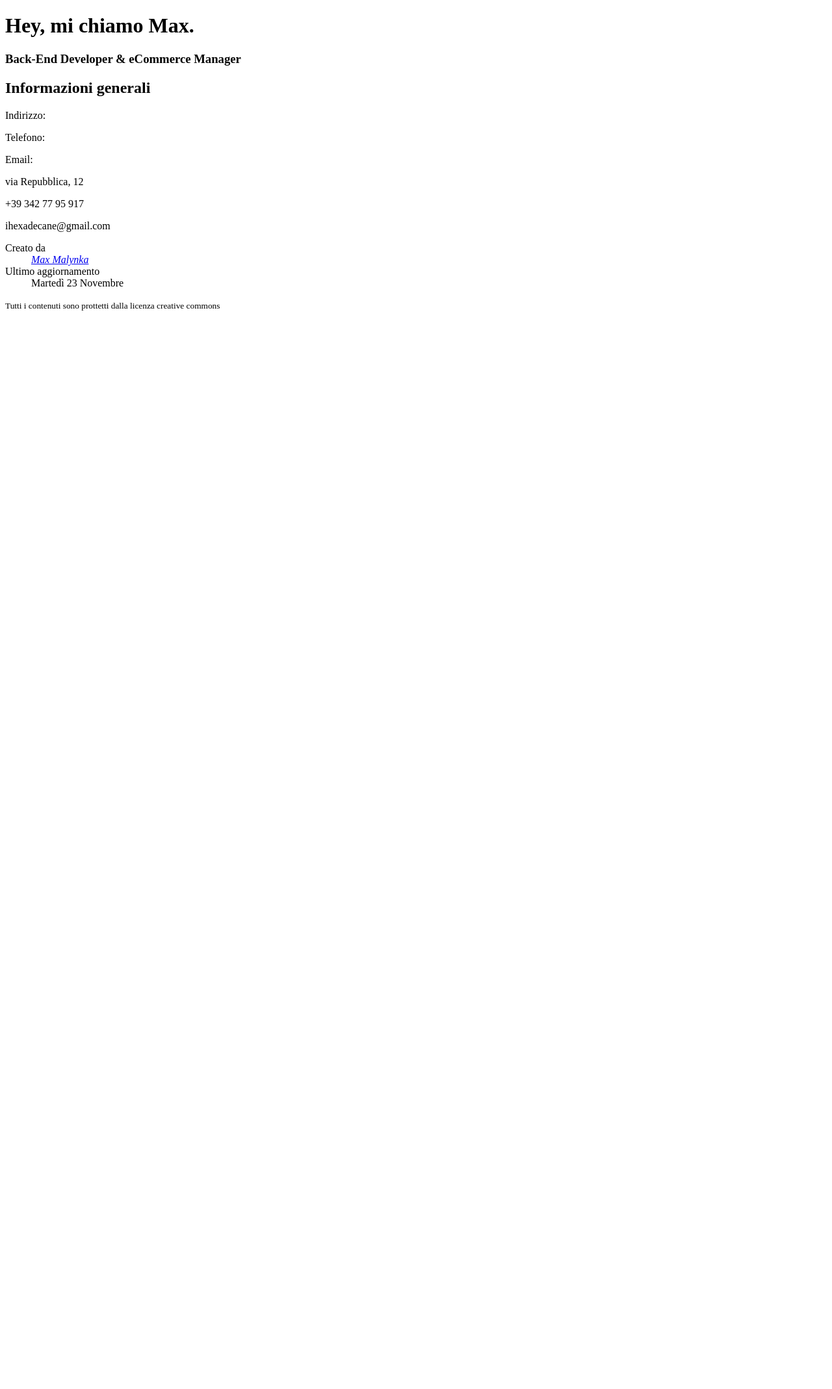
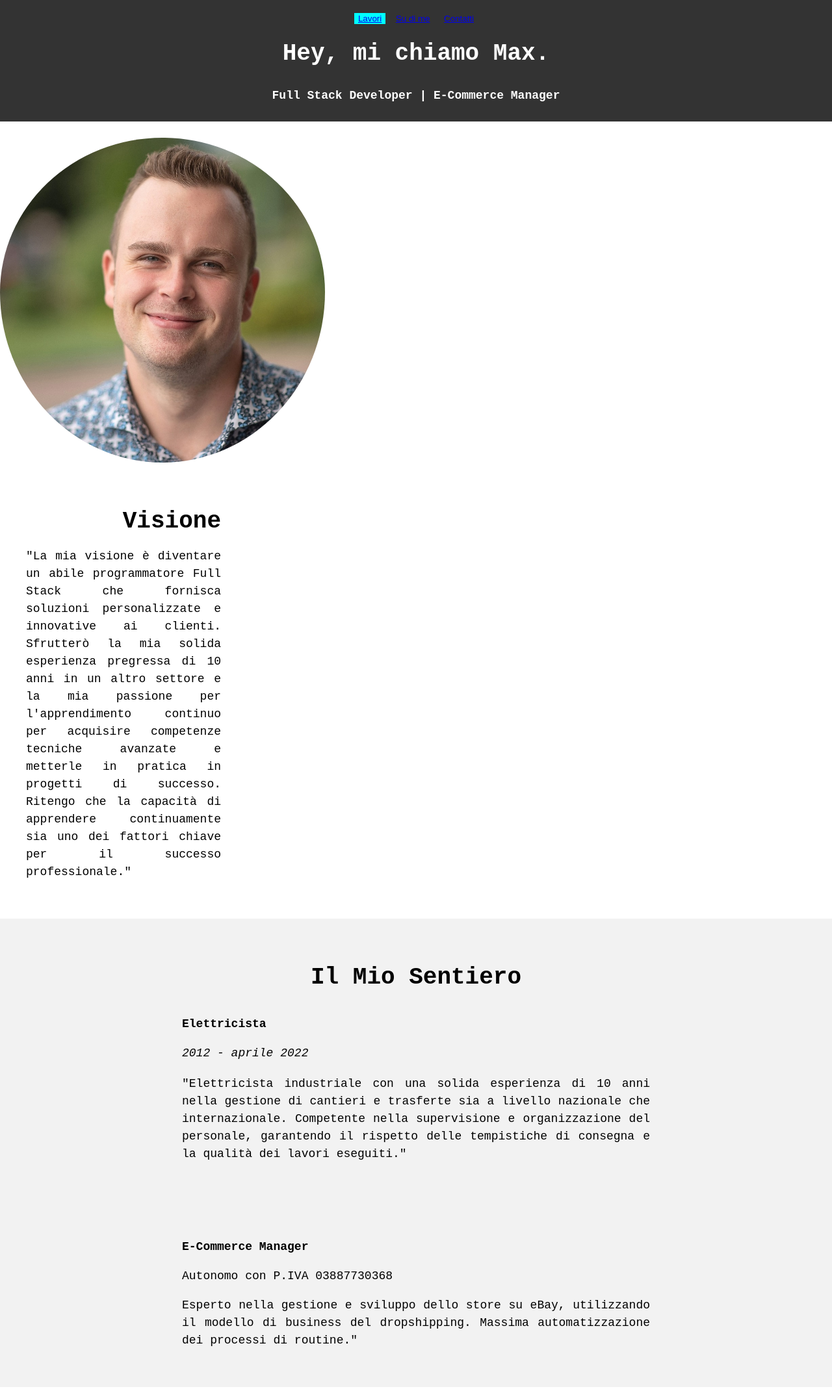
Before and after one commit to Kokkaine/CV_Malynka, a plain HTML site: page index.html in a window 1280 px wide. Shown: the top 2138 px of the page at 65% size. Before the commit the page ends 800 px from the top, so only its background shows below. Drawn offline with Linux system fonts and the light colour scheme.

Commit message:
befor changing

```diff
--- a/css/styles.css
+++ b/css/styles.css
@@ -0,0 +1,142 @@
+/* Preso da w3schools
+https://www.w3schools.com/howto/howto_css_social_media_buttons.asp*/
+.fa {
+    padding: 20px;
+    font-size: 30px;
+    width: 50px;
+    text-align: center;
+    text-decoration: none;
+  }
+
+  .fa:hover {
+    opacity: 0.7;
+  }
+
+
+  body {
+    font-family: 'Courier New', monospace;
+    margin: 0;
+    padding: 0;
+  }
+
+   /* B1 - Barra Top */
+   .header {
+    display: flex;
+    flex-direction: column;
+    align-items: left;
+    background-color: #333;
+    color: #fff;
+    padding: 20px;
+    align-items: center;
+  }
+
+  .top {
+    font-size: 36px;
+    margin-bottom: 10px;
+  }
+
+  .undertop {
+    font-size: 18px;
+    margin-bottom: 10px;
+  }
+
+  .barra-top {
+    display: flex;
+    justify-content: space-between;
+    align-items: left;
+    background-color: #333;
+    color: #fff;
+    padding: 20px;
+  }
+
+  button {
+    background-color: transparent;
+    height: auto;
+    width: auto;
+    border: none;
+  }
+
+  .lavori {
+    background-color: aqua;
+    color: white;
+  }
+
+ /* B2 - Immagine & Visione */
+  .foto-profilo {
+    display: flex;
+    margin-right: auto;
+    border-radius: 50%;
+    width: 500px;
+    height: 500px;
+    position: static;
+    padding-top: 25px;
+  }
+
+  .visione {
+    text-align: right;
+    padding: 40px;
+    width: 300px;
+  }
+
+  .visione-titolo {
+    font-size: 36px;
+    margin-bottom: 20px;
+  }
+
+  .visone-contenuto {
+    font-size: 18px;
+    line-height: 1.5;
+    text-align: justify;
+  }
+
+  .exp1 {
+    display: flex;
+    flex-direction: column;
+    align-items: center;
+    background-color: #f2f2f2;
+    padding: 40px;
+  }
+
+  .exp1-titolo {
+    font-size: 36px;
+    margin-bottom: 20px;
+  }
+
+  .exp1-contenuto {
+    font-size: 18px;
+    line-height: 1.5;
+    text-align: justify;
+    width: 60%;
+    margin: 0 auto;
+  }
+
+  .exp1-mansione {
+    font-weight: bold;
+    margin-bottom: 10px;
+  }
+
+  .exp1-timeline {
+    font-style: italic;
+    margin-bottom: 20px;
+  }
+
+  .exp2 {
+    display: flex;
+    flex-direction: column;
+    align-items: center;
+    background-color: #f2f2f2;
+    padding: 40px;
+  }
+
+  .exp2-contenuto {
+    font-size: 18px;
+    line-height: 1.5;
+    text-align: justify;
+    width: 60%;
+    margin: 0 auto;
+  }
+
+  .exp2-mansione {
+    font-weight: bold;
+    margin-bottom: 10px;
+  }
--- a/index.html
+++ b/index.html
@@ -4,37 +4,106 @@
         <meta charset="UTF-8">
 	    <title>Max Malynka CV</title>
         <link rel="stylesheet" href="css/styles.css">
+        <link rel="stylesheet" href="https://cdnjs.cloudflare.com/ajax/libs/font-awesome/4.7.0/css/font-awesome.min.css">
     </head>
+
     <body>
-        <header>
-            <h1>Hey, mi chiamo Max.</h1>
-            <h3>Back-End Developer & eCommerce Manager</h3>
-        </header>
         <main>
-            <div>
-                <div>
-                    <h2>Informazioni generali</h2>
-                    <p>Indirizzo:</p>
-                    <p>Telefono:</p>
-                    <p>Email:</p>
-                </div>
-                <div>
-                    <p>via Repubblica, 12</p>
-                    <p>+39 342 77 95 917</p>
-                    <p>ihexadecane@gmail.com</p>
-                </div>
+            <!--B1 - Barra Top-->
+            <div calss="barra-top">
+                <header class="header">
+                    <div class="info">
+                        <button class="lavori">
+                            <a href="html/work.html">Lavori</a>
+                        </button>
+                        <button class="sudime">
+                            <a href="html/aboutme.html">Su di me</a>
+                        </button>
+                        <button class="Contatti">
+                            <a href="html/contacts.html">Contatti</a>
+                        </button>
+                    </div>
+                    <h1 class="top">Hey, mi chiamo Max.</h1>
+                    <h4 class="undertop">Full Stack Developer | E-Commerce Manager</h4>
+                </header>
             </div>
 
+            <!--B2 - Immagine & Visione-->
+                <img src="media/img/pass.jpg" alt="Foto Profilo" class="foto-profilo">
+
+                <div class="visione">
+                  <h2 class="visione-titolo">Visione</h2>
+                  <p class="visone-contenuto">
+                    "La mia visione è diventare un abile programmatore Full Stack che fornisca soluzioni personalizzate
+                    e innovative ai clienti. Sfrutterò la mia solida esperienza pregressa di 10 anni in un altro
+                    settore e la mia passione per l'apprendimento continuo per acquisire competenze tecniche avanzate
+                    e metterle in pratica in progetti di successo. Ritengo che la capacità di apprendere continuamente
+                    sia uno dei fattori chiave per il successo professionale."
+                  </p>
+                </div>
+
+                <!--B3 - Esperienza Lavorativa-->
+                <div class="exp1">
+                  <h2 class="exp1-titolo">Il Mio Sentiero</h2>
+                  <div class="exp1-contenuto">
+                    <p class="exp1-mansione">Elettricista</p>
+                    <p class="exp1-timeline">2012 - aprile 2022</p>
+                    <p class="exp1-info">
+                        "Elettricista industriale con una solida esperienza di 10 anni nella gestione di cantieri e
+                        trasferte sia a livello nazionale che internazionale. Competente nella supervisione e
+                        organizzazione del personale, garantendo il rispetto delle tempistiche di consegna e la qualità
+                        dei lavori eseguiti."
+                    </p>
+                  </div>
+                </div>
+
+                <div class="exp2">
+                    <div class="exp2-contenuto">
+                      <p class="exp2-mansione">E-Commerce Manager</p>
+                      <p class="exp2-piva">Autonomo con P.IVA 03887730368</p>
+                      <p class="exp2-info">
+                        Esperto nella gestione e sviluppo dello store su eBay, utilizzando il modello di
+                        business del dropshipping. Massima automatizzazione dei processi di routine."
+                      </p>
+                    </div>
+                  </div>
+
+                  <!--B4 - Istruzione & Skills-->
+                <div class="skill">
+                  <h2 class="skill-titolo">Soft & Hard Skills</h2>
+                  <div class="soft-skill">
+                    <p class="skill1">Gestione Operativa</p>
+                    <p class="skill2">Adattabilità e Flessibilità</p>
+                    <p class="skill3">Problem Solving</p>
+                  </div>
+
+                  <div class="hard-skill">
+                    <p class="skill1.1">HTML</p>
+                    <p class="skill2.1">CSS</p>
+                    <p class="skill3.1">Elettricista</p>
+                  </div>
+                </div>
+              </div>
+
+              <div class="crew">
+                <img src="media/img meme/1.webp" alt="Foto meme" class="meme">
+                <img src="media/img meme/2.webp" alt="Foto meme" class="meme">
+                <img src="media/img meme/3.webp" alt="Foto meme" class="meme">
+                <img src="media/img meme/4.webp" alt="Foto meme" class="meme">
+                <img src="media/img meme/5.webp" alt="Foto meme" class="meme">
+                <img src="media/img meme/6.webp" alt="Foto meme" class="meme">
+                <img src="media/img meme/7.webp" alt="Foto meme" class="meme">
+                <img src="media/img meme/8.webp" alt="Foto meme" class="meme">
+              </div>
+
         </main>
-        <footer>
-            <dl>
-            <dt>Creato da</dt>
-            <dd><address><a href="mailto:ihexadecane@gmail.com">Max Malynka</a></address></dd>
-            <dt>Ultimo aggiornamento</dt>
-            <dd><time datetime="2023-02-23" pubdate>Martedì 23 Novembre</time></dd>
-            <dd>
-            </dl>
-            <small>Tutti i contenuti sono prottetti dalla licenza creative commons</small>
+        <!--B5 - Social Bottom-->
+        <footer class="footer">
+            <p class="footer-titolo">Mi puoi trovare anche su</p>
+            <a href="https://www.facebook.com/vichingomax/" class="fa fa-facebook"></a>
+            <a href="https://www.instagram.com/vichingomax/" class="fa fa-instagram"></a>
+            <a href="https://www.linkedin.com/in/max-malynka-6357811a1/" class="fa fa-linkedin"></a>
+            <a href="https://github.com/Kokkaine" class="fa fa-github"></a>
         </footer>
     </body>
 </html>
```
Also changed, not shown: html/aboutme.html (added), html/work.html (added), media/img meme/1.webp (added), media/img meme/2.webp (added), media/img meme/3.webp (added), media/img meme/4.webp (added), media/img meme/5.webp (added), media/img meme/6.webp (added), media/img meme/7.webp (added), media/img meme/8.webp (added), media/img/pass.jpg (added).
